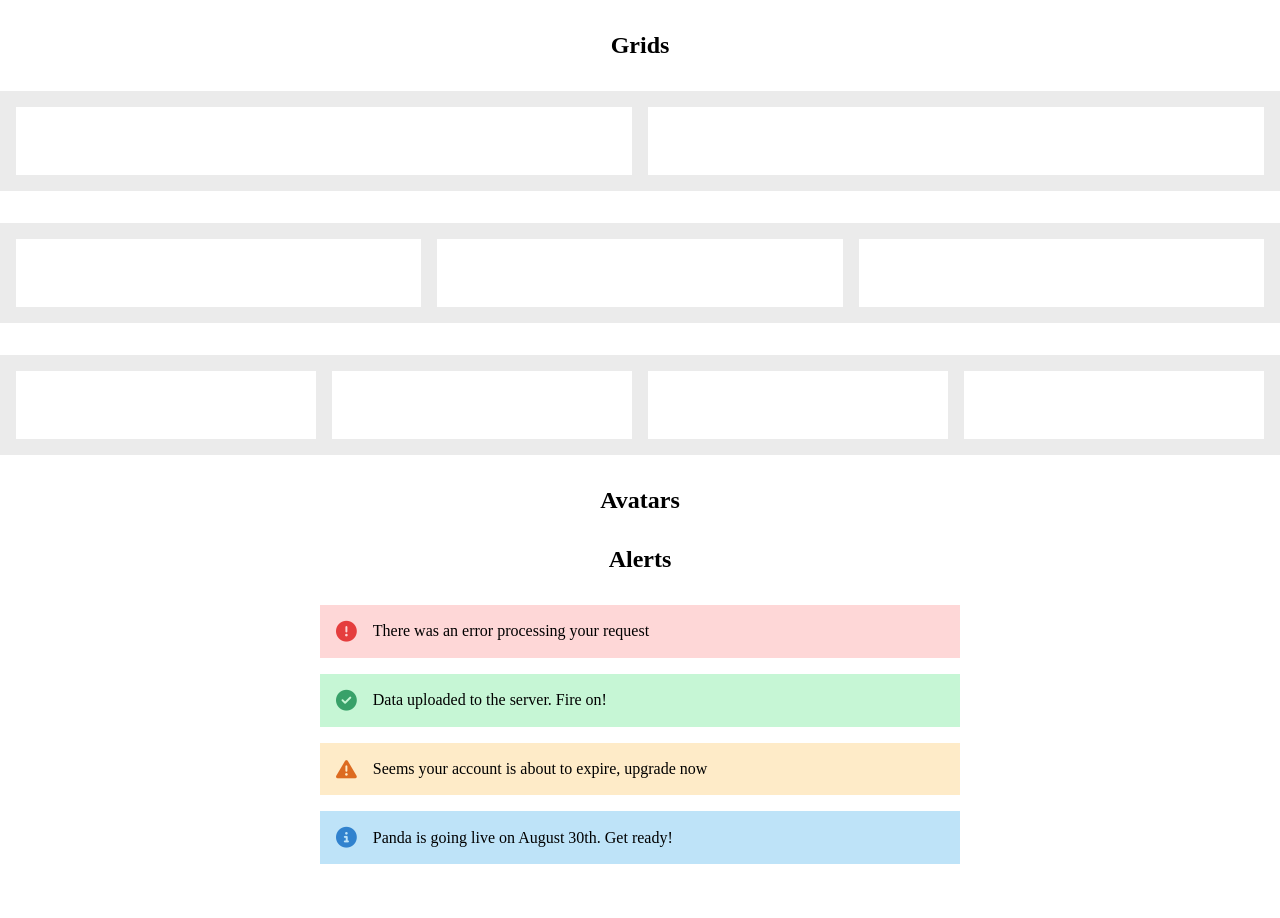
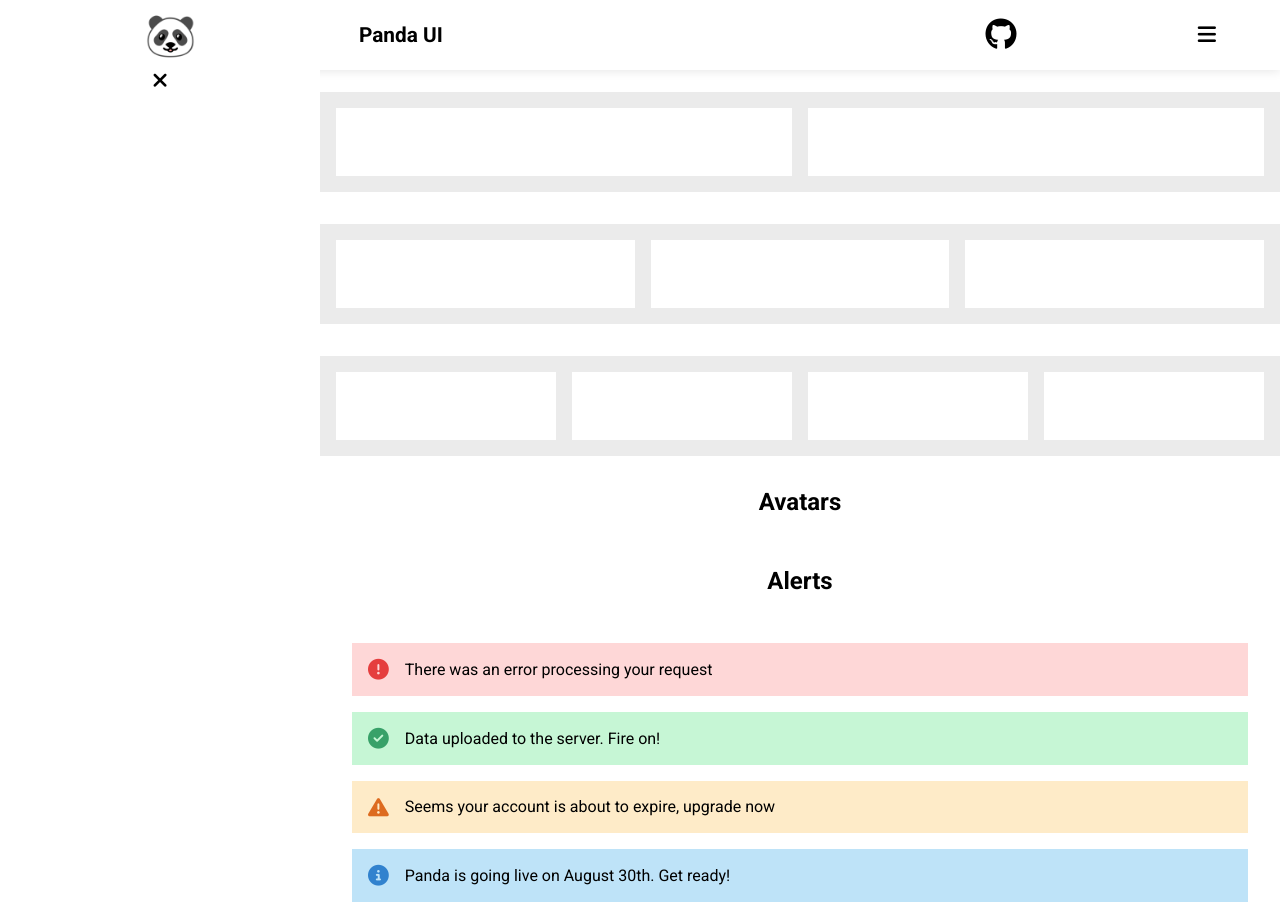
Before and after one commit to theshivamverma/neural-ui, a plain HTML site: page index.html in a window 1280 px wide. Before the commit the page ends 864 px from the top, so only its background shows below. Drawn offline with Linux system fonts and the light colour scheme.

Commit message:
doc site layout

```diff
--- /dev/null
+++ b/doc-layout.css
@@ -0,0 +1,109 @@
+:root{
+    --c : #fff;
+}
+
+/* page layout */
+nav {
+  width: 100%;
+  height: 70px;
+  box-shadow: var(--box-shadow-down);
+  padding: 0 1rem;
+  display: flex;
+  justify-content: space-between;
+  align-items: center;
+  position: fixed;
+  background-color: #fff;
+  top: 0;
+  z-index: 99;
+}
+
+.logo {
+  width: 40% !important;
+  height: 100%;
+  display: flex;
+  justify-content: space-around;
+  align-items: center;
+}
+
+.logo > img {
+  height: 60%;
+  object-fit: cover;
+}
+
+.logo > h3 {
+  font-size: 1.2rem;
+}
+
+.icons {
+  width: 20%;
+  display: flex;
+  align-items: center;
+  justify-content: space-between;
+}
+
+.github {
+  font-size: 2rem;
+}
+
+.menu {
+  font-size: 1.3rem;
+}
+
+.content {
+  width: 100%;
+  display: flex;
+  position: relative;
+}
+
+.leftnavbar {
+  width: 60%;
+  position: fixed;
+  top: 70px;
+  right: -100%;
+  z-index: 999;
+  height: 100vh;
+  text-align: center;
+  transition: all cubic-bezier(0.19, 1, 0.22, 1) 0.5s;
+  background-color: var(--c);
+}
+
+#menu:target{
+    right: 0;
+}
+
+.logo:hover {
+    --c: aqua !important;
+}
+
+.right-displaysection {
+  width: 100%;
+}
+
+@media screen and (min-width: 768px) {
+  nav {
+    padding: 0 4rem;
+  }
+  .logo {
+    width: 11%;
+  }
+  .logo > h3 {
+    font-size: 1.3rem;
+  }
+  .logo > img {
+    height: 70%;
+  }
+  .content {
+    width: 100%;
+    display: flex;
+    position: relative;
+  }
+
+  .leftnavbar {
+    width: 25%;
+    position: sticky;
+  }
+
+  .right-displaysection {
+    width: 75%;
+  }
+}
--- a/index.html
+++ b/index.html
@@ -1,14 +1,39 @@
 <!DOCTYPE html>
 <html lang="en">
   <head>
-    <meta charset="UTF-8">
-    <meta http-equiv="X-UA-Compatible" content="IE=edge">
-    <meta name="viewport" content="width=device-width, initial-scale=1.0">
+    <meta charset="UTF-8" />
+    <meta http-equiv="X-UA-Compatible" content="IE=edge" />
+    <meta name="viewport" content="width=device-width, initial-scale=1.0" />
     <title>PandaUI</title>
-    <link rel="stylesheet" href="style.css">
-    <script src="https://kit.fontawesome.com/17540dc721.js" crossorigin="anonymous"></script>
+    <link rel="stylesheet" href="style.css" />
+    <link rel="stylesheet" href="doc-layout.css">
+    <script
+      src="https://kit.fontawesome.com/17540dc721.js"
+      crossorigin="anonymous"
+    ></script>
   </head>
   <body>
+    <nav>
+       <a href="/" class="logo">
+            <img src="/images/panda.png" alt="">
+            <h3>Panda UI</h3>
+       </a>
+       <div class="icons">
+             <a href="#" class="github">
+                 <i class="fab fa-github"></i>
+             </a>
+            <a href="#menu">
+                <i class="fas fa-bars menu"></i>
+            </a>
+        </div>
+    </nav>
+    <div class="content">
+      <div class="leftnavbar" id="menu">
+          <a href="#">
+              <i class="fas fa-times menu"></i>
+          </a>
+      </div>
+      <div class="right-displaysection">
         <h2 class="center mt2">Grids</h2>
         <div class="grid-container two p1 bgGray mt2">
           <div class="content bgWhite"></div>
@@ -26,28 +51,30 @@
           <div class="content bgWhite"></div>
         </div>
         <h2 class="center mt2">Avatars</h2>
-    <div class="half centered"></div>
+
+        <div class="centered">
+          <img class="avatar" src="" alt="" />
+        </div>
         <h2 class="center mt2">Alerts</h2>
-    <div class="grid-container stacked-list centered half mt2">
+        <div class="grid-container stacked-list centered p12 mt2">
           <div class="p1 bgLightRed flex alc">
-            <i class="fas fa-exclamation-circle
-            mr1 icon-med alertred"></i>
+            <i class="fas fa-exclamation-circle mr1 icon-med alertred"></i>
             <p>There was an error processing your request</p>
           </div>
-        <div class="p1 bgLightGreen flex alc">
-            <i class="fas fa-check-circle
-            mr1 icon-med alertgreen"></i>
+          <div class="alert p1 bgLightGreen flex alc">
+            <i class="fas fa-check-circle mr1 icon-med alertgreen"></i>
             <p>Data uploaded to the server. Fire on!</p>
           </div>
-        <div class="p1 bgLightYellow flex alc">
-            <i class="fas fa-exclamation-triangle
-            mr1 icon-med alertyellow"></i>
+          <div class="alert p1 bgLightYellow flex alc">
+            <i class="fas fa-exclamation-triangle mr1 icon-med alertyellow"></i>
             <p>Seems your account is about to expire, upgrade now</p>
           </div>
-        <div class="p1 bgLightBlue flex alc">
-            <i class="fas fa-info-circle
-            mr1 icon-med alertblue"></i>
+          <div class="alert p1 bgLightBlue flex alc">
+            <i class="fas fa-info-circle mr1 icon-med alertblue"></i>
             <p>Panda is going live on August 30th. Get ready!</p>
+          </div>
+        </div>
+
       </div>
     </div>
   </body>
--- a/style.css
+++ b/style.css
@@ -1,8 +1,15 @@
+@import url('https://fonts.googleapis.com/css2?family=Roboto:wght@100;300;400;500;700;900&display=swap');
+
 *{
     margin: 0;
     padding: 0;
     box-sizing: border-box;
-    font-family: "Montserrat";
+    font-family: "Roboto";
+    text-decoration: none;
+}
+
+a{
+    color: #000;
 }
 
 :root{
@@ -17,6 +24,8 @@
     --alertgreen: #38A169;
     --alertyellow: #DD6B20;
     --alertblue: #3182CE;
+    --box-shadow-down: 0 1px 10px 0 rgba(0, 0, 0, 0.1);
+    --box-shadow-right: 1px 0 0px 0 rgba(0, 0, 0, 0.1);
 }
 
 body, html{
@@ -24,6 +33,7 @@ body, html{
     height: 100vh;
 }
 
+/* components */
 .grid-container{
     display: grid;
     min-height: 100px;
@@ -77,6 +87,11 @@ body, html{
 .p1{
     padding: 1rem;
 }
+
+.p12{
+    padding: 1rem 2rem;
+}
+
 
 .mt1{
     margin-top: 1rem;
```
Also changed, not shown: images/panda.png (added). Lines whose indentation alone changed are shown as unchanged.
